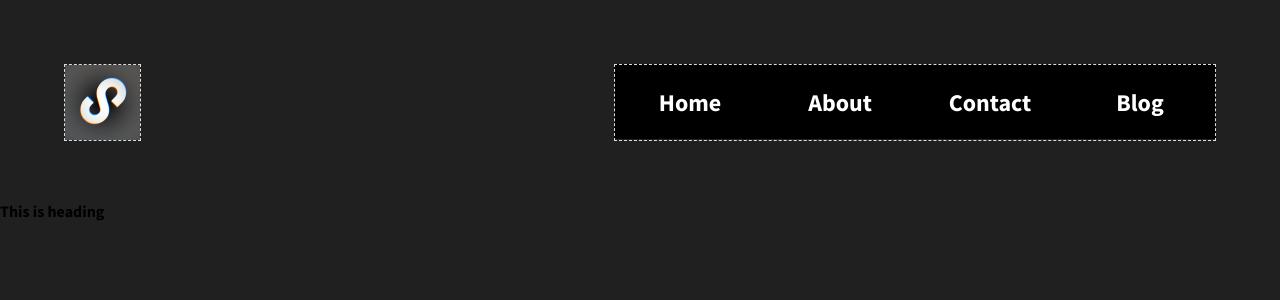
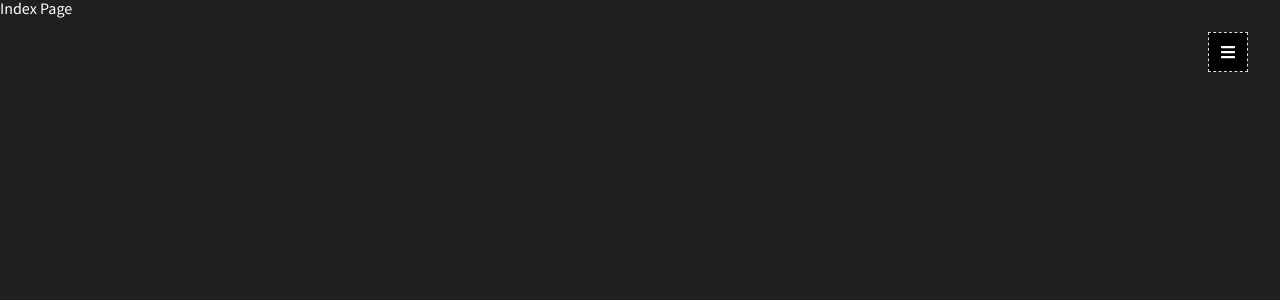
Before and after one commit to susickypavel/frontendista.cz, a Next.js app: page / in a window 1280 px wide. Shown: the top 300 px of the page. Built offline with nearby package versions, Linux system fonts and the light colour scheme.

Commit message:
feat: new navigation

```diff
--- a/package.json
+++ b/package.json
@@ -20,6 +20,7 @@
     "next-seo": "^4.7.3",
     "react": "^16.13.1",
     "react-dom": "^16.13.1",
+    "react-icons": "^3.10.0",
     "styled-components": "^5.1.1"
   },
   "devDependencies": {
--- a/pages/index.tsx
+++ b/pages/index.tsx
@@ -3,11 +3,7 @@ import React from "react";
 import PageLayout from "src/components/page-layout/page-layout.component";
 
 const IndexPage: React.FC = () => {
-  return (
-    <PageLayout>
-      <h1>This is heading</h1>
-    </PageLayout>
-  );
+  return <PageLayout>Index Page</PageLayout>;
 };
 
 export default IndexPage;
--- /dev/null
+++ b/src/components/navigation/navigation-item.component.tsx
@@ -0,0 +1,48 @@
+import React from "react";
+import Link from "next/link";
+import { useRouter } from "next/router";
+
+import styled from "styled-components";
+
+const ListItem = styled.li`
+  text-align: right;
+  height: 32px;
+  margin-bottom: 16px;
+
+  &:first-of-type {
+    margin-top: 16px;
+  }
+
+  & a {
+    color: white;
+    text-decoration: none;
+    font-weight: bold;
+    font-size: 18px;
+    height: 100%;
+    width: 100%;
+    display: inline-block;
+  }
+`;
+
+export interface NavigationLinkItem {
+  name: string;
+  href: string;
+}
+
+interface Props {
+  link: NavigationLinkItem;
+}
+
+export const NavigationItem: React.FC<Props> = ({ link: { name, href } }) => {
+  const { asPath } = useRouter();
+
+  const isCurrentPage = href === asPath;
+
+  return (
+    <ListItem>
+      <Link href={href}>
+        <a aria-current={isCurrentPage ? "page" : void 0}>{name}</a>
+      </Link>
+    </ListItem>
+  );
+};
--- a/src/components/navigation/navigation.component.tsx
+++ b/src/components/navigation/navigation.component.tsx
@@ -1,72 +1,55 @@
-import React from "react";
-import Link from "next/link";
-import { useRouter } from "next/dist/client/router";
+import React, { useState, createElement } from "react";
 
 import styled from "styled-components";
 
-const Navigation = styled.nav`
-  display: flex;
-  height: 75px;
-  max-width: 1536px;
+import { FaTimes, FaBars } from "react-icons/fa";
 
-  padding: 64px;
+import { NavigationItem } from "./navigation-item.component";
+import type { NavigationLinkItem } from "./navigation-item.component";
+
+const Navigation = styled.nav<{ isVisible: boolean }>(props => {
+  return {
+    background: `rgba(0, 0, 0, ${props.isVisible ? "0.5" : "0"})`,
+    height: "100vh",
+    width: "100%",
+    position: "fixed",
+    right: 0,
+  };
+});
+
+const Sidebar = styled.div<{ isVisible: boolean }>`
+  padding-top: 96px;
+  background: black;
+  width: 50%;
+  height: 100vh;
   margin-left: auto;
-`;
-
-const Logo = styled.img`
-  border: 1px dashed #dddddd;
-`;
-
-const Links = styled.div`
-  background: black;
-  margin-left: auto;
+  transform: translateX(${props => (props.isVisible ? "0" : "100%")});
+  transition: transform 0.25s ease-in-out;
 
   & ul {
-    display: flex;
-    height: 100%;
-    border: 1px dashed #dddddd;
-  }
-
-  & li {
-    width: 150px;
-    height: 100%;
-
-    & a {
-      display: flex;
-      justify-content: center;
-      align-items: center;
-      width: 100%;
-      height: 100%;
-      color: white;
-      text-decoration: none;
-      font-weight: bold;
-      font-size: 24px;
-    }
+    padding-right: 32px;
   }
 `;
 
-export interface NavigationLinkItem {
-  name: string;
-  href: string;
-}
+const NavigationToggle = styled.button`
+  background: black;
+  padding: 0;
+  margin: 0;
+  outline: none;
 
-interface LinkProps {
-  link: NavigationLinkItem;
-}
+  height: 40px;
+  width: 40px;
+  display: flex;
+  justify-content: center;
+  align-items: center;
+  box-sizing: border-box;
+  border: 1px dashed #dddddd;
 
-export const NavigationLink: React.FC<LinkProps> = ({ link: { name, href } }) => {
-  const { asPath } = useRouter();
-
-  const isCurrentPage = href === asPath;
-
-  return (
-    <li>
-      <Link href={href}>
-        <a aria-current={isCurrentPage ? "page" : void 0}>{name}</a>
-      </Link>
-    </li>
-  );
-};
+  position: fixed;
+  z-index: 100;
+  right: 32px;
+  top: 32px;
+`;
 
 const links: NavigationLinkItem[] = [
   {
@@ -87,23 +70,34 @@ const links: NavigationLinkItem[] = [
   },
 ];
 
-// TODO: focus states
-// TODO: Hamburger menu
 export const SiteNavigation: React.FC = () => {
+  const [isVisible, setVisibility] = useState(false);
+
+  const toggleVisibility = () => {
+    setVisibility(prev => !prev);
+  };
+
   return (
-    <Navigation aria-label="Site navigation">
-      <Link href="/">
-        <a>
-          <Logo src="/logo.jpg" />
-        </a>
-      </Link>
-      <Links>
-        <ul>
-          {links.map(link => (
-            <NavigationLink link={link} key={link.name} />
-          ))}
-        </ul>
-      </Links>
-    </Navigation>
+    <>
+      <NavigationToggle
+        aria-label="Site Navigation Toggle"
+        aria-expanded={isVisible}
+        onClick={toggleVisibility}
+      >
+        {createElement(isVisible ? FaTimes : FaBars, {
+          size: 16,
+          color: "white",
+        })}
+      </NavigationToggle>
+      <Navigation isVisible={isVisible} aria-hidden={!isVisible} aria-label="Site navigation">
+        <Sidebar isVisible={isVisible}>
+          <ul>
+            {links.map(link => (
+              <NavigationItem link={link} key={link.name} />
+            ))}
+          </ul>
+        </Sidebar>
+      </Navigation>
+    </>
   );
 };
--- a/src/styles/global-css.tsx
+++ b/src/styles/global-css.tsx
@@ -5,6 +5,7 @@ export const GlobalStyle = createGlobalStyle`
 
     body {
         background: #202020;
+        color: white;
         min-height: 100vh;
         font-family: "Source Sans Pro";
     }
```
Also changed, not shown: 2 other files (tests, documents, lock files or other folders).
